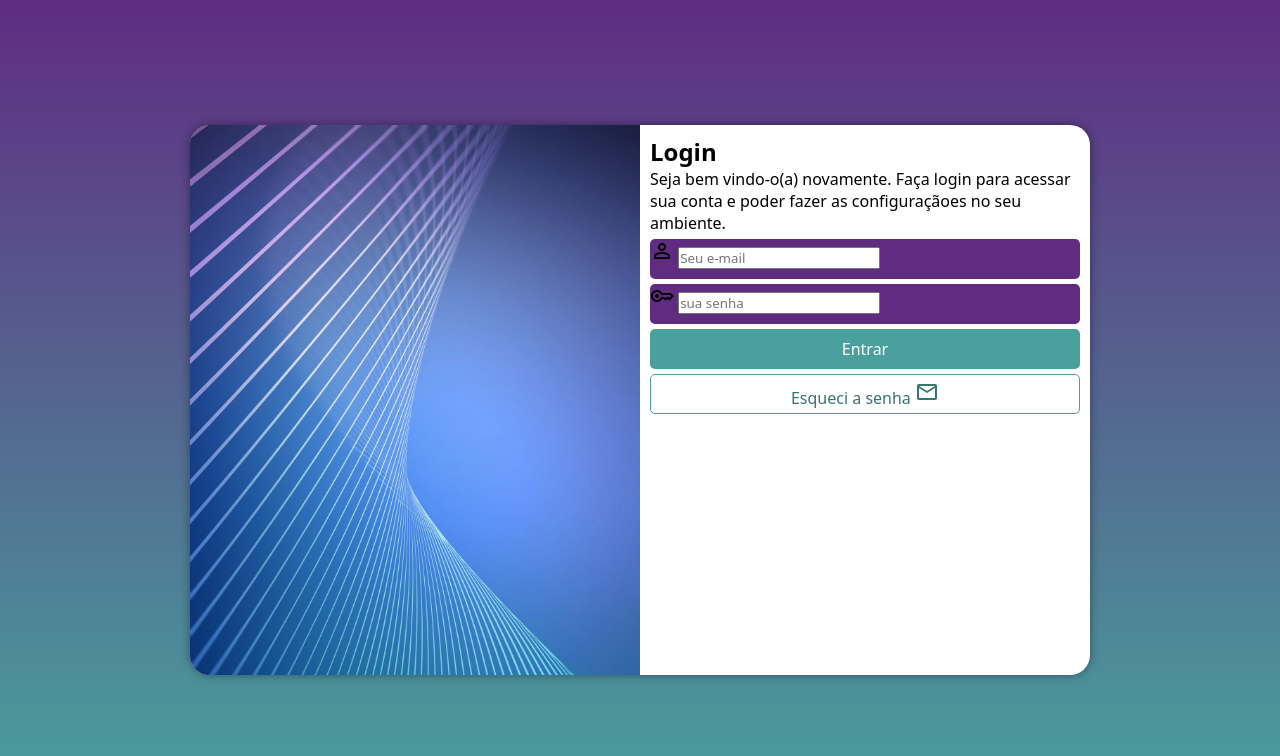
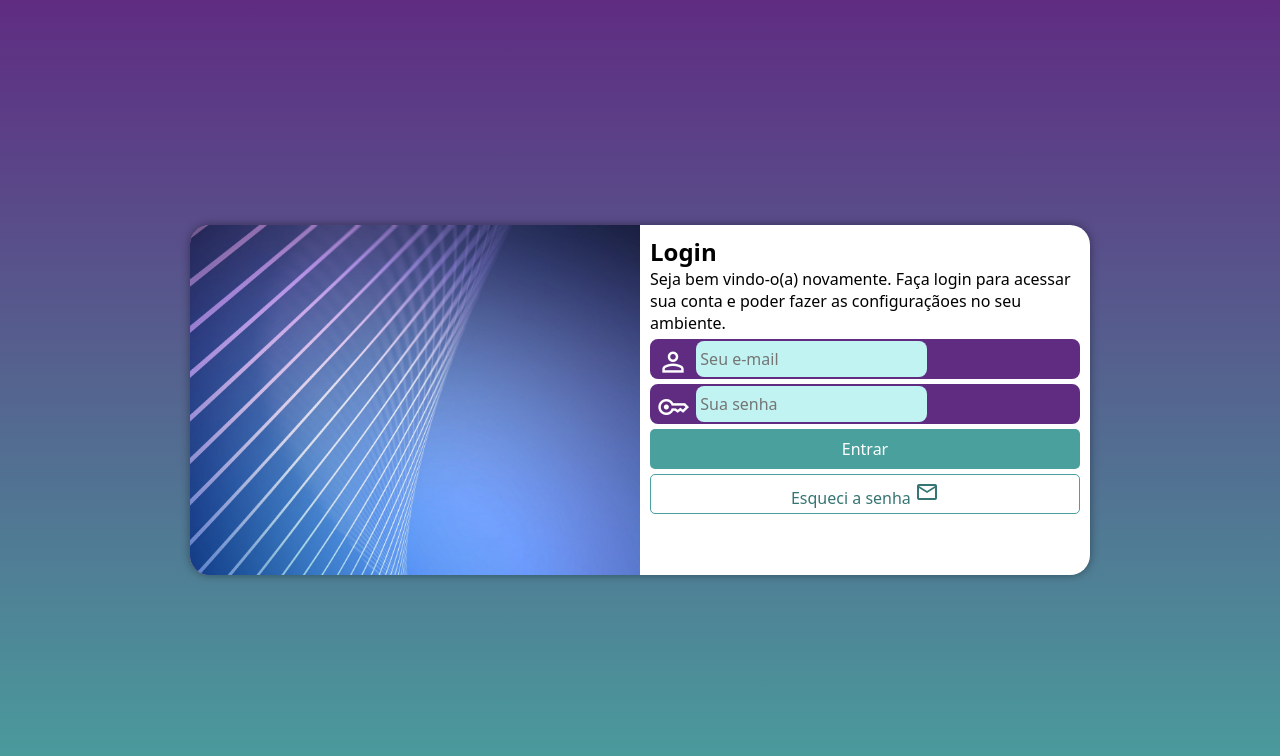
Before and after one commit to isabelavill/projeto-login, a plain HTML site: page index.html in a window 1280 px wide. Drawn offline with nearby package versions, Linux system fonts and the light colour scheme.

Commit message:
finished

```diff
--- a/estilos/media-query.css
+++ b/estilos/media-query.css
@@ -15,6 +15,7 @@ grandes: mais de 1200px;
     }
     section#login {
         width:90vw;
+        height: 280px;
     }
     section#login > div#imagem{
         float:left; /*tirando a img de cima e botando do lado*/
@@ -33,6 +34,7 @@ grandes: mais de 1200px;
     }
     section#login {
         width:900px;
+        height: 350px;
     }
     section#login > div#imagem{
         float:left; /*tirando a img de cima e botando do lado*/
--- a/estilos/style.css
+++ b/estilos/style.css
@@ -26,7 +26,7 @@ section#login{
     position:absolute;/*centralizando*/
     top:50%;
     left:50%;
-    transform:translate(-50%,-50%);/*centralizando*/
+
     background-color:white;
     width:250px;
     height:550px;
@@ -36,6 +36,7 @@ section#login{
 
     transition: width .3s,height .3s; /*transicao entre as media queries*/
     transition-timing-function: ease; /*suaviza a transicao*/
+    transform:translate(-50%,-50%);/*centralizando*/
 }
 section#login > div#imagem{
     display:block;
@@ -54,14 +55,37 @@ form > div.campo{
     width: 100%;
     display:block;
     height:40px;
-    border-radius:5px;
+    border-radius:8px;
     margin: 5px 0px;
+    border:2px solid #5f2c82;
 }
 
 div.campo > label{
     display: none;
 }
 
+div.campo > span{
+    color:white;
+    /**background-color: black;**/
+    font-size: 2em;
+    width:40px;
+    padding:5px;
+}
+
+div.campo > input{
+    background-color: #c0f3f1;
+    font-size: 1em;
+    width: calc(100%-44px);
+    height: 100%;
+    border: 0px;
+    border-radius:8px;
+    transform: translateY(-13px);
+
+}
+
+div.campo > input:focus-within{ /**quando eu estiver digitando**/
+    background-color: white;
+}
 form > input[type=submit] {
     display: block;
     font-size: 1em;
--- a/index.html
+++ b/index.html
@@ -22,13 +22,13 @@
                     <div class="campo">
                         <span class="material-symbols-outlined">
                             person</span>
-                        <input type="email" name="login" id="ilogin" placeholder="Seu e-mail" autocomplete="email" required maxlength="30">
+                        <input type="email" name="login" id="ilogin" placeholder=" Seu e-mail" autocomplete="email" required maxlength="30">
                         <label for="ilogin">login </label>
                     </div>
                     <div class="campo">
                         <span class="material-symbols-outlined">
                             key</span>
-                        <input type="password" name="senha" id="isenha" placeholder="sua senha" autocomplete="current-password" required minlength="8">
+                        <input type="password" name="senha" id="isenha" placeholder=" Sua senha" autocomplete="current-password" required minlength="8">
                         <label for="isenha">senha </label>
 
                     </div>
```
